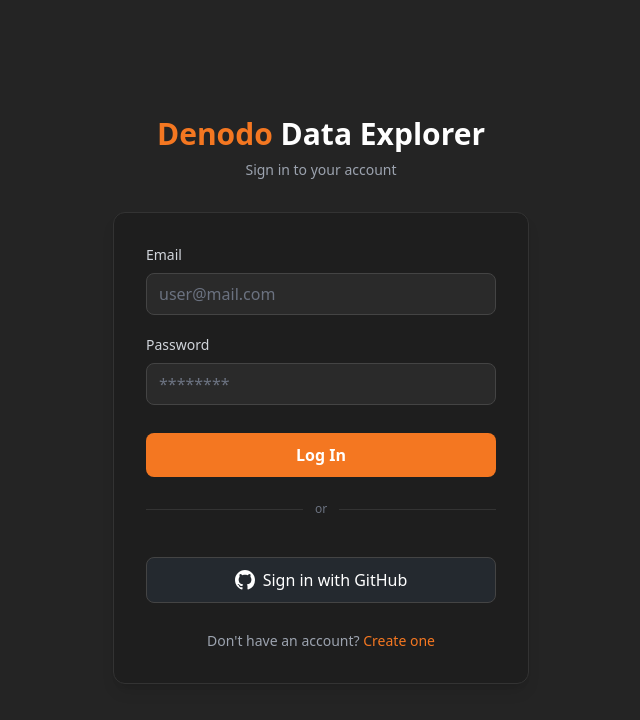
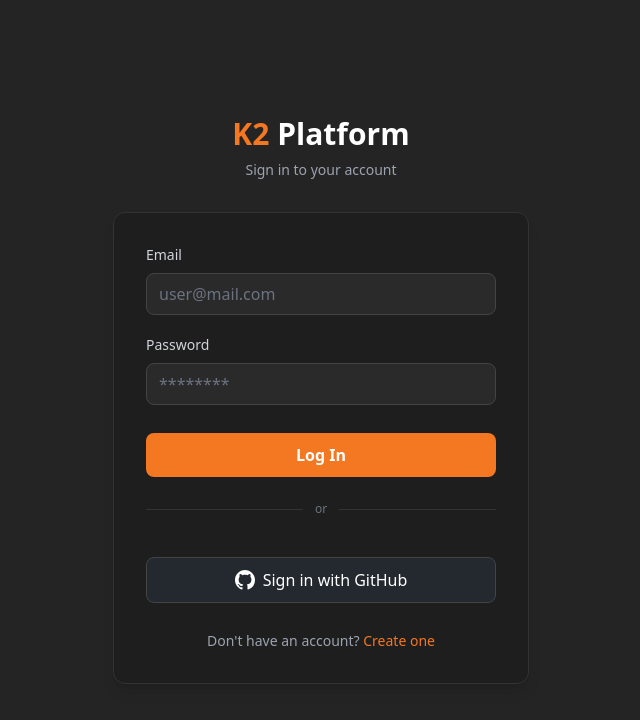
Before and after one commit to InnovateXYZ/HackUDC2026, a React (Vite) app in the folder frontend/: page /login in a window 1280 px wide. Shown: the top 720 px of the page, without its empty margins (319-959 px from the left). Built offline with nearby package versions, Linux system fonts and the light colour scheme; no server answers.

Commit message:
Rename project references from "Denodo" to "K2" across multiple components and update the title in the main HTML file.
Update Card datasets.

```diff
--- a/frontend/index.html
+++ b/frontend/index.html
@@ -9,7 +9,7 @@
   <link rel="preconnect" href="https://fonts.googleapis.com" />
   <link rel="preconnect" href="https://fonts.gstatic.com" crossorigin />
   <link href="https://fonts.googleapis.com/css2?family=Inter:wght@400;500;600;700&display=swap" rel="stylesheet" />
-  <title>Denodo project</title>
+  <title>K2 Platform</title>
   <script src="https://accounts.google.com/gsi/client" async defer></script>
 </head>
 
--- a/frontend/src/components/Login.jsx
+++ b/frontend/src/components/Login.jsx
@@ -132,7 +132,7 @@
         {/* Header */}
         <div className="text-center mb-8">
           <h1 className="text-3xl font-bold text-white">
-            <span className="text-[#f47721]">Denodo</span> Data Explorer
+            <span className="text-[#f47721]">K2</span> Platform
           </h1>
           <p className="text-sm text-gray-400 mt-2">Sign in to your account</p>
         </div>
--- a/frontend/src/components/MainScreen.jsx
+++ b/frontend/src/components/MainScreen.jsx
@@ -316,7 +316,7 @@
                 {/* Top bar */}
                 <header className="flex items-center justify-between px-6 py-3 border-b border-[#333] bg-[#1e1e1e]">
                     <h1 className="text-lg font-semibold">
-                        <span className="text-[#f47721]">Denodo</span> Data Explorer
+                        <span className="text-[#f47721]">K2</span> Platform
                     </h1>
                     <div className="flex items-center gap-3 text-sm text-gray-400">
                         {/* Anonymous mode toggle */}
--- a/frontend/src/components/Register.jsx
+++ b/frontend/src/components/Register.jsx
@@ -119,7 +119,7 @@
         {/* Header */}
         <div className="text-center mb-8">
           <h1 className="text-3xl font-bold text-white">
-            <span className="text-[#f47721]">Denodo</span> Data Explorer
+            <span className="text-[#f47721]">K2</span> Platform
           </h1>
           <p className="text-sm text-gray-400 mt-2">Create your account</p>
         </div>
--- a/frontend/src/components/ReportView.jsx
+++ b/frontend/src/components/ReportView.jsx
@@ -112,7 +112,7 @@
                         </div>
                         <div>
                             <h1 className="report-title">Data Analysis Report</h1>
-                            <p className="report-subtitle">Denodo AI-Powered Decision Support</p>
+                            <p className="report-subtitle">K2 AI-Powered Decision Support</p>
                         </div>
                     </div>
 
@@ -123,7 +123,7 @@
                         </div>
                         <div className="report-meta-item">
                             <span className="report-meta-label">Engine</span>
-                            <span className="report-meta-value">Denodo AI SDK</span>
+                            <span className="report-meta-value">K2 AI SDK</span>
                         </div>
                     </div>
                 </header>
@@ -211,8 +211,8 @@
                     </div>
                     )}
                     <p>
-                        This report was automatically generated by the <strong>Denodo AI Decision Engine</strong>.
-                        Data sourced via Denodo logical data fabric. Results should be validated before critical decision-making.
+                        This report was automatically generated by the <strong>K2 AI Decision Engine</strong>.
+                        Data sourced via K2 logical data fabric. Results should be validated before critical decision-making.
                     </p>
                 </footer>
             </article>
```
Also changed, not shown: 1 other file (tests, documents, lock files or other folders).
